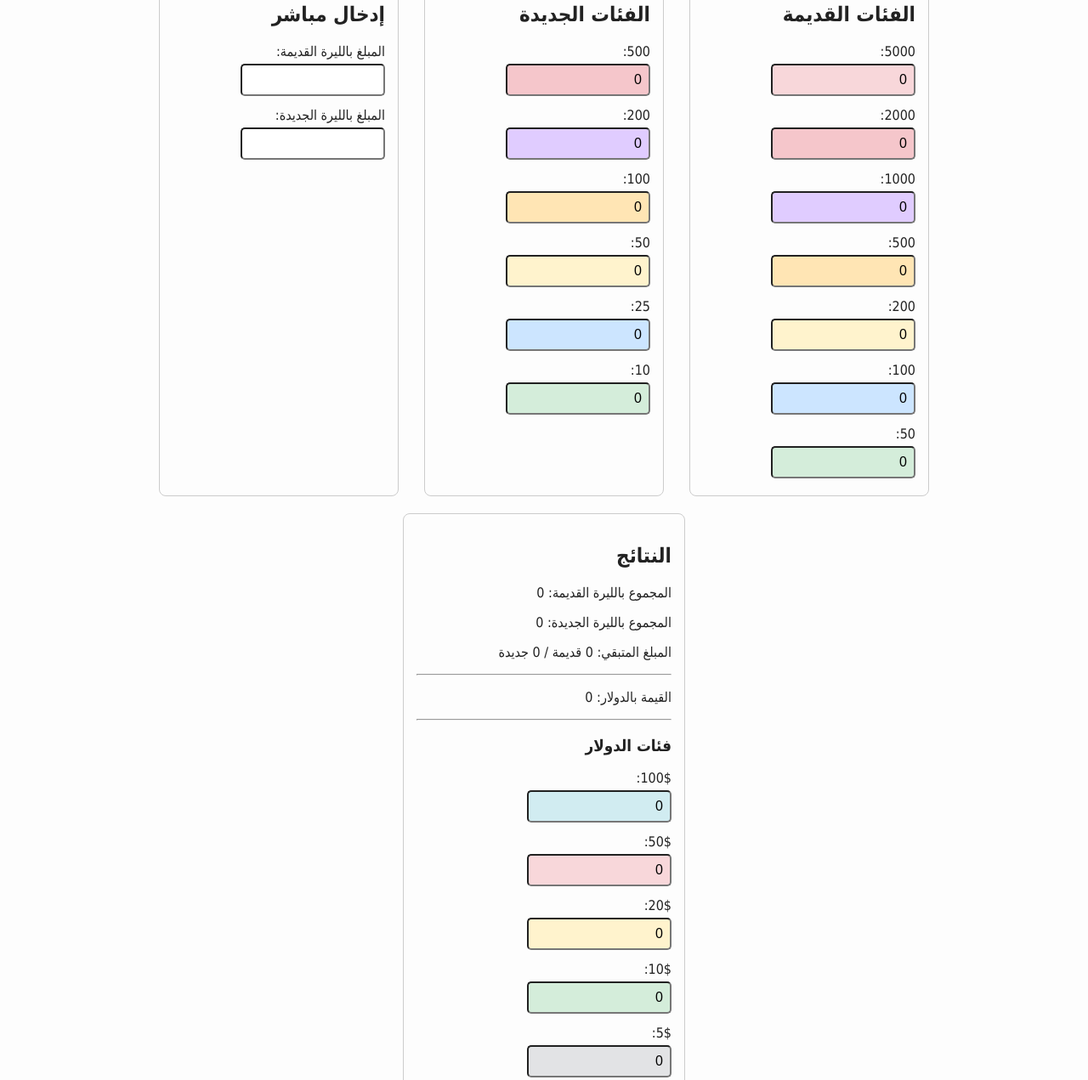
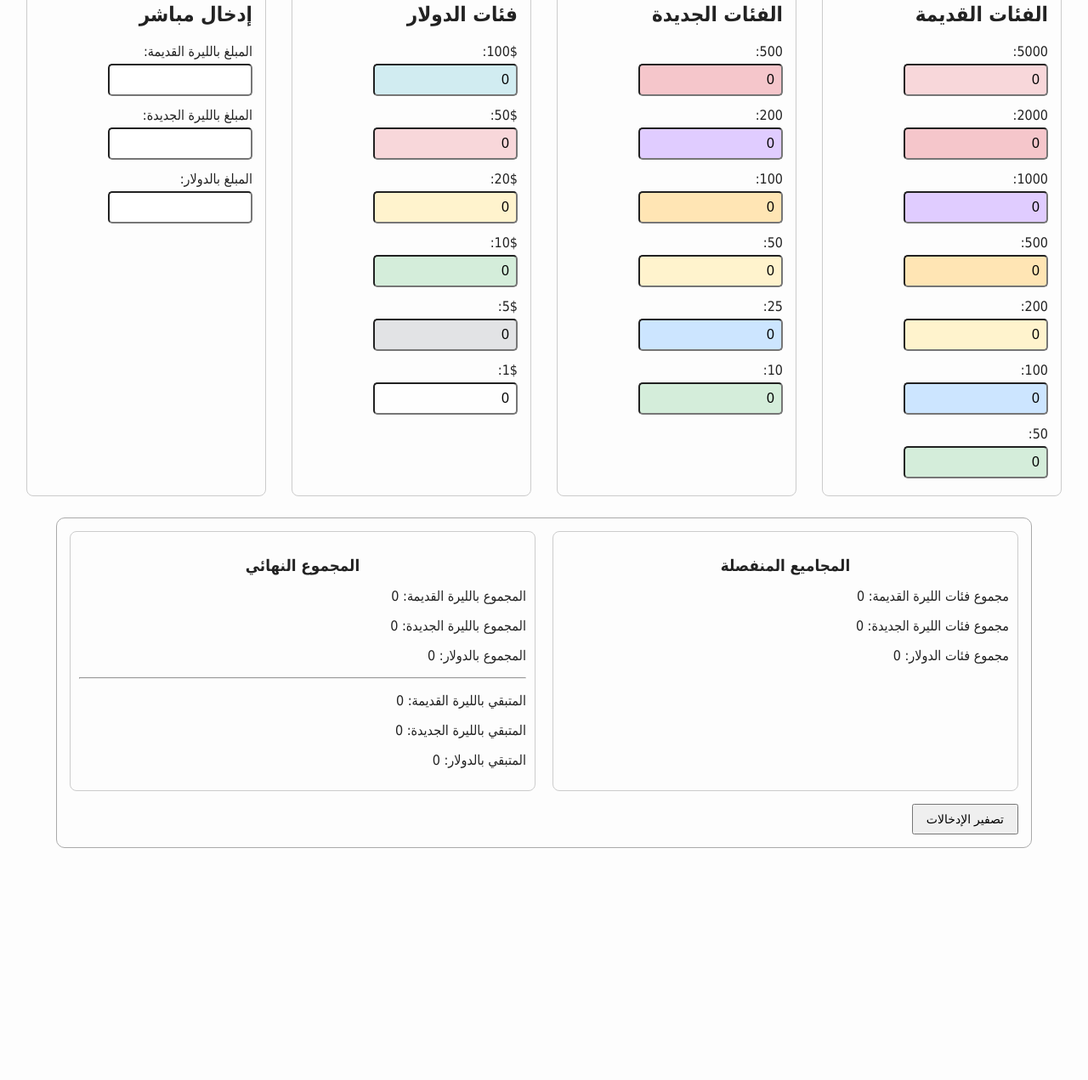
Before and after one commit to wwwaboalleeth3000-svg/Currency-converter, a plain HTML site: page index.html in a window 1280 px wide. Shown: the part 325-1596 px from the top of the page at 85% size. After the commit the page ends 1348 px from the top, so only its background shows below. Drawn offline with Linux system fonts and the light colour scheme.

Commit message:
Refactor index.html for improved structure and styles

```diff
--- a/index.html
+++ b/index.html
@@ -84,6 +84,33 @@
     #usd5 { background:#e2e3e5; }
     #usd1 { background:#fefefe; }
 
+    /* صندوق النتائج */
+    .results-box {
+      width: 90%;
+      margin: 25px auto;
+      border: 1px solid #aaa;
+      border-radius: 10px;
+      padding: 15px;
+    }
+
+    .results-grid {
+      display: flex;
+      justify-content: space-between;
+      gap: 20px;
+    }
+
+    .results-section {
+      width: 50%;
+      border: 1px solid #ccc;
+      padding: 10px;
+      border-radius: 8px;
+    }
+
+    .results-section h3 {
+      text-align: center;
+      margin-bottom: 10px;
+    }
+
   </style>
 </head>
 <body>
@@ -127,150 +154,160 @@
     </div>
 
     <div class="section">
+      <h2>فئات الدولار</h2>
+      <label>100$:</label><input type="number" id="usd100" value="0" oninput="calculateTotal()">
+      <label>50$:</label><input type="number" id="usd50" value="0" oninput="calculateTotal()">
+      <label>20$:</label><input type="number" id="usd20" value="0" oninput="calculateTotal()">
+      <label>10$:</label><input type="number" id="usd10" value="0" oninput="calculateTotal()">
+      <label>5$:</label><input type="number" id="usd5" value="0" oninput="calculateTotal()">
+      <label>1$:</label><input type="number" id="usd1" value="0" oninput="calculateTotal()">
+    </div>
+
+    <div class="section">
       <h2>إدخال مباشر</h2>
       <label>المبلغ بالليرة القديمة:</label>
-      <input type="number" id="oldInput" oninput="convertToNew();calculateTotal();">
+      <input type="number" id="oldInput" oninput="fromOld();calculateTotal();">
+
       <label>المبلغ بالليرة الجديدة:</label>
-      <input type="number" id="newInput" oninput="convertToOld();calculateTotal();">
+      <input type="number" id="newInput" oninput="fromNew();calculateTotal();">
+
+      <label>المبلغ بالدولار:</label>
+      <input type="number" id="usdInput" oninput="fromUSD();calculateTotal();">
     </div>
 
   </div>
 
   <!-- النتائج -->
-  <div class="section" style="margin:20px auto; width:300px;">
-    <h2>النتائج</h2>
-    <p id="totalOld">المجموع بالليرة القديمة: 0</p>
-    <p id="totalNew">المجموع بالليرة الجديدة: 0</p>
-    <p id="remaining">المبلغ المتبقي: 0 قديمة / 0 جديدة</p>
+  <div class="results-box">
+    <div class="results-grid">
 
-    <hr>
+      <!-- C -->
+      <div class="results-section">
+        <h3>المجاميع المنفصلة</h3>
+        <p id="sepOld">مجموع فئات الليرة القديمة: 0</p>
+        <p id="sepNew">مجموع فئات الليرة الجديدة: 0</p>
+        <p id="sepUSD">مجموع فئات الدولار: 0</p>
+      </div>
 
-    <p id="usdFromLira">القيمة بالدولار: 0</p>
+      <!-- A -->
+      <div class="results-section">
+        <h3>المجموع النهائي</h3>
+        <p id="finalOld">المجموع بالليرة القديمة: 0</p>
+        <p id="finalNew">المجموع بالليرة الجديدة: 0</p>
+        <p id="finalUSD">المجموع بالدولار: 0</p>
 
-    <hr>
+        <hr>
 
-    <h3>فئات الدولار</h3>
-    <label>100$:</label><input type="number" id="usd100" value="0" oninput="calculateTotal()">
-    <label>50$:</label><input type="number" id="usd50" value="0" oninput="calculateTotal()">
-    <label>20$:</label><input type="number" id="usd20" value="0" oninput="calculateTotal()">
-    <label>10$:</label><input type="number" id="usd10" value="0" oninput="calculateTotal()">
-    <label>5$:</label><input type="number" id="usd5" value="0" oninput="calculateTotal()">
-    <label>1$:</label><input type="number" id="usd1" value="0" oninput="calculateTotal()">
+        <p id="remainOld">المتبقي بالليرة القديمة: 0</p>
+        <p id="remainNew">المتبقي بالليرة الجديدة: 0</p>
+        <p id="remainUSD">المتبقي بالدولار: 0</p>
+      </div>
 
-    <p id="totalUSD">مجموع الدولار: 0</p>
+    </div>
 
-    <button onclick="resetAll()">تصفير الإدخالات</button>
+    <button onclick="resetAll()" style="margin-top:15px;">تصفير الإدخالات</button>
   </div>
 
 <script>
 
-function convertToNew() {
-  let oldVal = document.getElementById("oldInput").value;
-  document.getElementById("newInput").value = oldVal ? oldVal / 100 : "";
+function val(id){ return Number(document.getElementById(id).value) || 0; }
+
+function fromOld(){
+  let old = val("oldInput");
+  document.getElementById("newInput").value = old/100;
+  document.getElementById("usdInput").value = old / val("rate");
 }
 
-function convertToOld() {
-  let newVal = document.getElementById("newInput").value;
-  document.getElementById("oldInput").value = newVal ? newVal * 100 : "";
+function fromNew(){
+  let n = val("newInput");
+  document.getElementById("oldInput").value = n*100;
+  document.getElementById("usdInput").value = (n*100) / val("rate");
 }
 
-function calculateTotal() {
+function fromUSD(){
+  let u = val("usdInput");
+  document.getElementById("oldInput").value = u * val("rate");
+  document.getElementById("newInput").value = (u * val("rate"))/100;
+}
 
-  let rate = Number(document.getElementById("rate").value) || 1;
+function calculateTotal(){
 
-  // الفئات الجديدة
-  let new10 = val("new10") * 10;
-  let new25 = val("new25") * 25;
-  let new50 = val("new50") * 50;
-  let new100 = val("new100") * 100;
-  let new200 = val("new200") * 200;
-  let new500 = val("new500") * 500;
+  let rate = val("rate");
 
-  // الفئات القديمة
-  let old50 = val("old50") * 50;
-  let old100 = val("old100") * 100;
-  let old200 = val("old200") * 200;
-  let old500 = val("old500") * 500;
-  let old1000 = val("old1000") * 1000;
-  let old2000 = val("old2000") * 2000;
-  let old5000 = val("old5000") * 5000;
+  // فئات جديدة
+  let newSum =
+    val("new10")*10 + val("new25")*25 + val("new50")*50 +
+    val("new100")*100 + val("new200")*200 + val("new500")*500;
 
-  let totalNew = new10 + new25 + new50 + new100 + new200 + new500 +
-                 (old50+old100+old200+old500+old1000+old2000+old5000)/100;
-
-  let totalOld = old50+old100+old200+old500+old1000+old2000+old5000 +
-                 (new10+new25+new50+new100+new200+new500)*100;
-
-  document.getElementById("totalOld").innerText = "المجموع بالليرة القديمة: " + totalOld;
-  document.getElementById("totalNew").innerText = "المجموع بالليرة الجديدة: " + totalNew;
-
-  let oldInput = val("oldInput");
-  let newInput = val("newInput");
-
-  let remainingOld = oldInput - totalOld;
-  let remainingNew = newInput - totalNew;
-
-  document.getElementById("remaining").innerText =
-    "المبلغ المتبقي: " + remainingOld + " قديمة / " + remainingNew + " جديدة";
-
-  // تحويل للدولار
-  let usdFromLira = totalOld / rate;
-  document.getElementById("usdFromLira").innerText =
-    "القيمة بالدولار: " + usdFromLira.toFixed(2);
+  // فئات قديمة
+  let oldSum =
+    val("old50")*50 + val("old100")*100 + val("old200")*200 +
+    val("old500")*500 + val("old1000")*1000 +
+    val("old2000")*2000 + val("old5000")*5000;
 
   // فئات الدولار
-  let usdTotal =
-    val("usd100")*100 +
-    val("usd50")*50 +
-    val("usd20")*20 +
-    val("usd10")*10 +
-    val("usd5")*5 +
-    val("usd1")*1;
+  let usdSum =
+    val("usd100")*100 + val("usd50")*50 + val("usd20")*20 +
+    val("usd10")*10 + val("usd5")*5 + val("usd1")*1;
 
-  let finalUSD = usdTotal + usdFromLira;
+  // مجاميع منفصلة (C)
+  document.getElementById("sepOld").innerText = "مجموع فئات الليرة القديمة: " + oldSum;
+  document.getElementById("sepNew").innerText = "مجموع فئات الليرة الجديدة: " + newSum;
+  document.getElementById("sepUSD").innerText = "مجموع فئات الدولار: " + usdSum;
 
-  document.getElementById("totalUSD").innerText =
-    "مجموع الدولار: " + finalUSD.toFixed(2);
+  // الإدخال المباشر
+  let directOld = val("oldInput");
+  let directNew = val("newInput")*100;
+  let directUSD = val("usdInput")*rate;
+
+  // المجموع النهائي بالليرة القديمة
+  let finalOld = oldSum + newSum*100 + usdSum*rate + directOld;
+  document.getElementById("finalOld").innerText = "المجموع بالليرة القديمة: " + finalOld;
+
+  // المجموع النهائي بالليرة الجديدة
+  let finalNew = finalOld/100;
+  document.getElementById("finalNew").innerText = "المجموع بالليرة الجديدة: " + finalNew;
+
+  // المجموع النهائي بالدولار
+  let finalUSD = finalOld / rate;
+  document.getElementById("finalUSD").innerText = "المجموع بالدولار: " + finalUSD.toFixed(2);
+
+  // المتبقي
+  let remainOld = directOld - finalOld;
+  let remainNew = remainOld/100;
+  let remainUSD = remainOld/rate;
+
+  document.getElementById("remainOld").innerText = "المتبقي بالليرة القديمة: " + remainOld;
+  document.getElementById("remainNew").innerText = "المتبقي بالليرة الجديدة: " + remainNew;
+  document.getElementById("remainUSD").innerText = "المتبقي بالدولار: " + remainUSD.toFixed(2);
 }
 
-function val(id) {
-  return Number(document.getElementById(id).value) || 0;
-}
-
-function resetAll() {
-  document.querySelectorAll("input").forEach(el => {
-    if (el.id !== "rate") el.value = 0;
+function resetAll(){
+  document.querySelectorAll("input").forEach(el=>{
+    if(el.id!=="rate") el.value=0;
   });
-
-  document.getElementById("oldInput").value = "";
-  document.getElementById("newInput").value = "";
-
   calculateTotal();
 }
 
-function toggleMode() {
-  let body = document.body;
-  if (body.classList.contains("day")) {
+function toggleMode(){
+  let body=document.body;
+  if(body.classList.contains("day")){
     body.classList.remove("day");
     body.classList.add("night");
-    localStorage.setItem("mode", "night");
+    localStorage.setItem("mode","night");
   } else {
     body.classList.remove("night");
     body.classList.add("day");
-    localStorage.setItem("mode", "day");
+    localStorage.setItem("mode","day");
   }
 }
 
-function detectSystemMode() {
-  let savedMode = localStorage.getItem("mode");
-  if (savedMode) {
-    document.body.classList.add(savedMode);
+function detectSystemMode(){
+  let saved=localStorage.getItem("mode");
+  if(saved){
+    document.body.classList.add(saved);
   } else {
-    if (window.matchMedia && window.matchMedia('(prefers-color-scheme: dark)').matches) {
-      document.body.classList.add("night");
-    } else {
-      document.body.classList.add("day");
-    }
+    document.body.classList.add("day");
   }
 }
 
@@ -279,4 +316,4 @@ detectSystemMode();
 </script>
 
 </body>
-    </html>
+</html>
```
